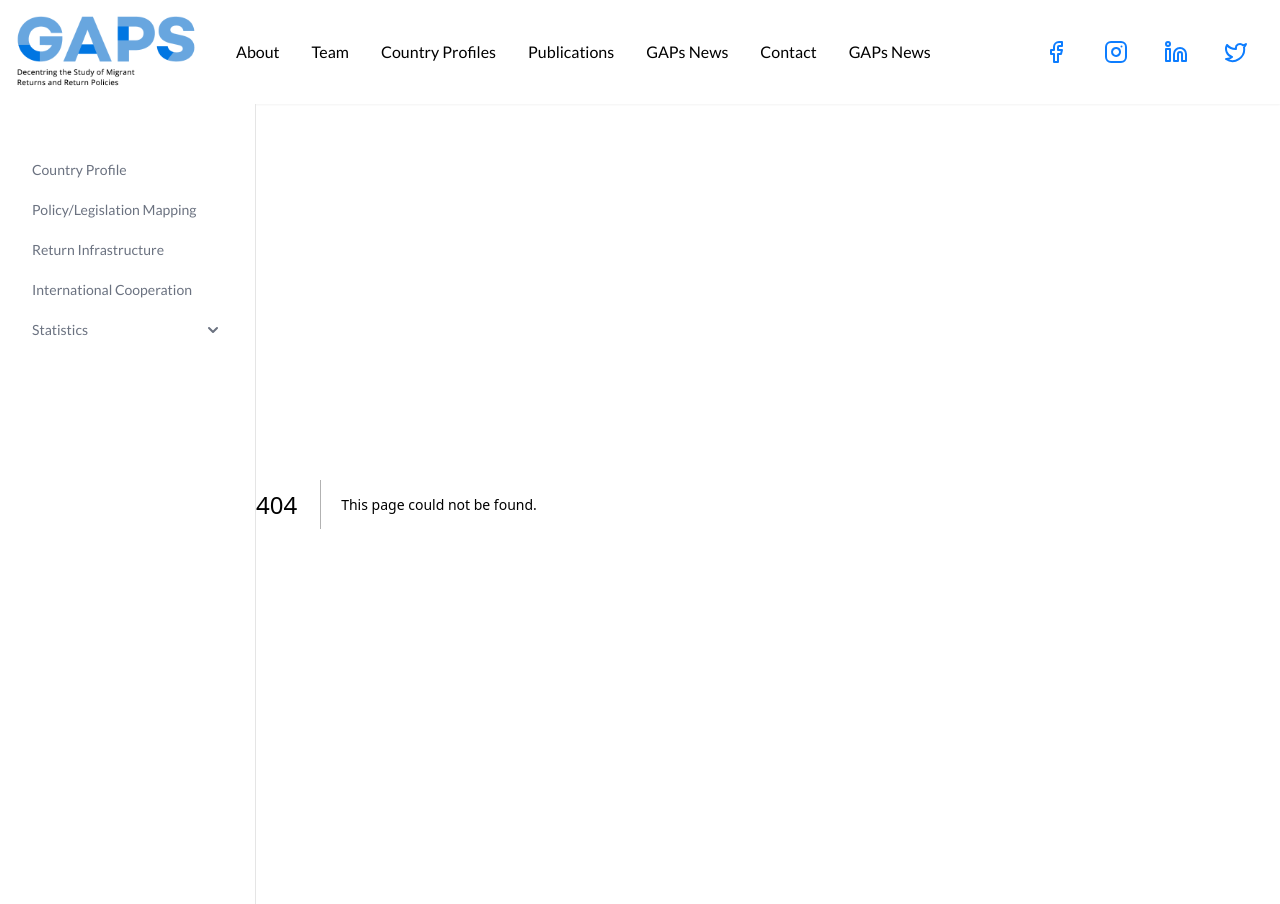
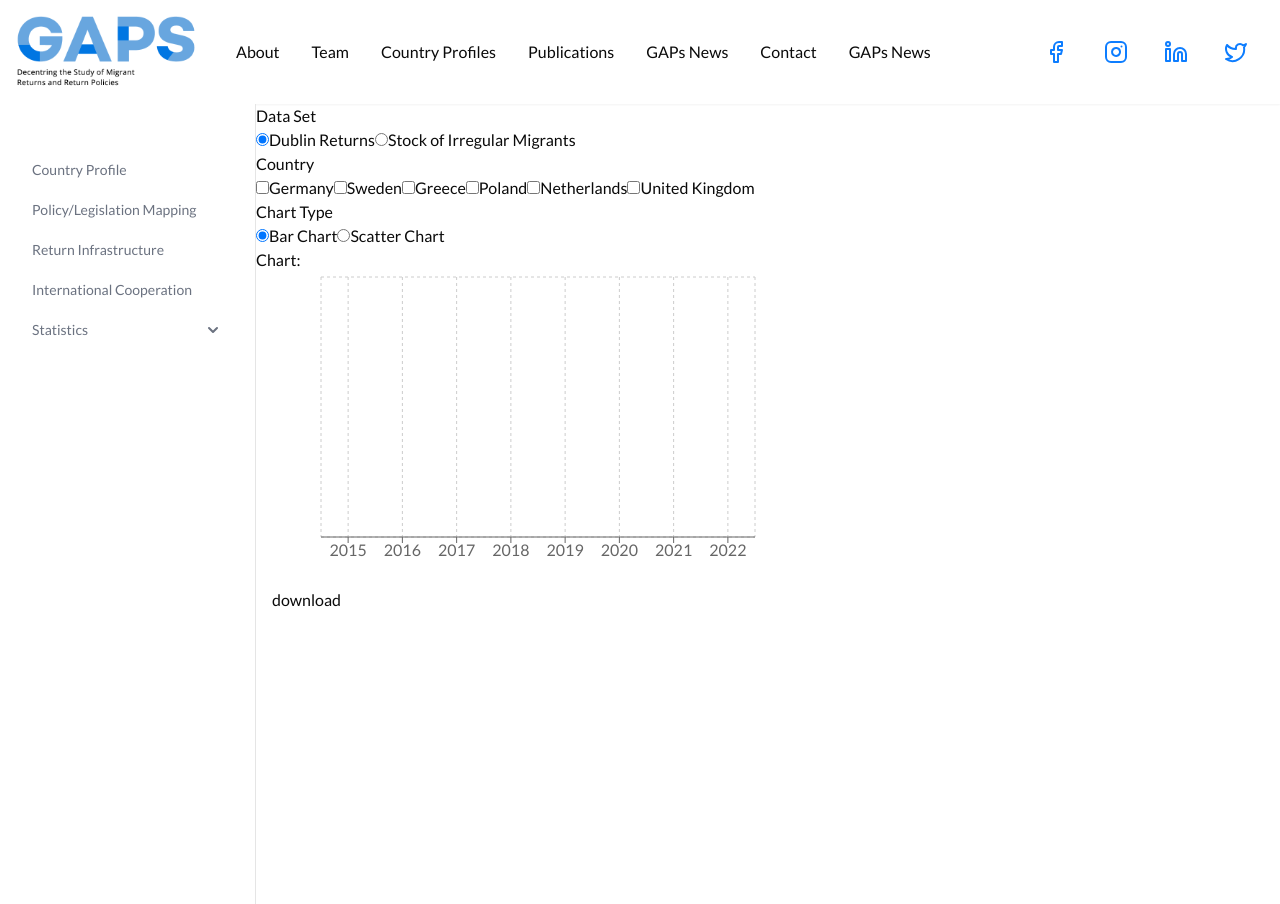
Before and after one commit to muhsinaltintop/gap-project, a Next.js app: page /statistics/dublin-returns in a window 1280 px wide. Before the commit this address had no page. Built offline with nearby package versions, Linux system fonts and the light colour scheme.

Commit message:
download chart feature added

```diff
--- /dev/null
+++ b/app/_components/ChartComponent.jsx
@@ -0,0 +1,192 @@
+"use client";
+import React, { useState } from "react";
+import { saveSvgAsPng } from "save-svg-as-png";
+import {
+  BarChart,
+  Bar,
+  XAxis,
+  YAxis,
+  CartesianGrid,
+  Tooltip,
+  Legend,
+  ResponsiveContainer,
+  ScatterChart,
+  Scatter,
+} from "recharts";
+import data from "../../public/_mocks_/dublin_returns.json";
+import data2 from "../../public/_mocks_/stock_of_im.json";
+import countries from "../../public/_mocks_/countryList.json";
+
+const ChartComponent = () => {
+  const [selectedCountries, setSelectedCountries] = useState([]);
+  const [selectedChartType, setSelectedChartType] = useState("bar");
+  const [selectedDataSet, setSelectedDataSet] = useState("data1");
+
+  const handleCountryChange = (country) => {
+    const index = selectedCountries.indexOf(country);
+    if (index === -1) {
+      setSelectedCountries([...selectedCountries, country]);
+    } else {
+      const newSelectedCountries = [...selectedCountries];
+      newSelectedCountries.splice(index, 1);
+      setSelectedCountries(newSelectedCountries);
+    }
+  };
+
+  const handleChartTypeChange = (chartType) => {
+    setSelectedChartType(chartType);
+  };
+
+  const handleDataSetChange = (dataSet) => {
+    setSelectedDataSet(dataSet);
+  };
+
+  // Filter the data based on the selectedCountries state and the selected data set
+  const filteredData =
+    selectedDataSet === "data1"
+      ? data.filter((entry) =>
+          selectedCountries.every((country) =>
+            Object.keys(entry).includes(country)
+          )
+        )
+      : data2.filter((entry) =>
+          selectedCountries.every((country) =>
+            Object.keys(entry).includes(country)
+          )
+        );
+
+  // Filter the countries based on the selectedCountries state
+  const filteredCountries = countries.filter((country) =>
+    selectedCountries.includes(country.countryName)
+  );
+
+  let chartComponent;
+  if (selectedChartType === "bar") {
+    chartComponent = (
+      <BarChart width={1260} height={500} data={filteredData}>
+        <CartesianGrid strokeDasharray="3 3" />
+        <XAxis dataKey="Year" />
+        <YAxis />
+        <Tooltip />
+        <Legend />
+        {filteredCountries.map((country, index) => (
+          <Bar key={index} dataKey={country.countryName} fill={country.color} />
+        ))}
+      </BarChart>
+    );
+  } else {
+    chartComponent = (
+      <ScatterChart
+        margin={{
+          top: 20,
+          right: 20,
+          bottom: 20,
+          left: 20,
+        }}
+      >
+        <Legend />
+        <CartesianGrid />
+        <XAxis type="year" dataKey="Year" name="stature" unit="" />
+        <YAxis type="number" />
+        <Tooltip cursor={{ strokeDasharray: "3 3" }} />
+        {filteredCountries.map((country, index) => (
+          <Scatter
+            key={index}
+            name={country.countryName}
+            data={filteredData}
+            dataKey={country.countryName}
+            fill={country.color}
+          />
+        ))}
+      </ScatterChart>
+    );
+  }
+
+  return (
+    <div>
+      <div>
+        <h3>Data Set</h3>
+        <label>
+          <input
+            type="radio"
+            value="data1"
+            checked={selectedDataSet === "data1"}
+            onChange={() => handleDataSetChange("data1")}
+          />
+          Dublin Returns
+        </label>
+        <label>
+          <input
+            type="radio"
+            value="data2"
+            checked={selectedDataSet === "data2"}
+            onChange={() => handleDataSetChange("data2")}
+          />
+          Stock of Irregular Migrants
+        </label>
+      </div>
+      <div>
+        <h3>Country</h3>
+        {Object.keys(data[0]).map((key) => {
+          if (key !== "Year") {
+            return (
+              <label key={key}>
+                <input
+                  type="checkbox"
+                  value={key}
+                  checked={selectedCountries.includes(key)}
+                  onChange={() => handleCountryChange(key)}
+                />
+                {key}
+              </label>
+            );
+          }
+        })}
+      </div>
+      <div>
+        <h3>Chart Type</h3>
+        <label>
+          <input
+            type="radio"
+            value="bar"
+            checked={selectedChartType === "bar"}
+            onChange={() => handleChartTypeChange("bar")}
+          />
+          Bar Chart
+        </label>
+        <label>
+          <input
+            type="radio"
+            value="scatter"
+            checked={selectedChartType === "scatter"}
+            onChange={() => handleChartTypeChange("scatter")}
+          />
+          Scatter Chart
+        </label>
+      </div>
+      <h2>Chart:</h2>
+      <ResponsiveContainer
+        className="downloadimage"
+        width={"100%"}
+        height={300}
+      >
+        {chartComponent}
+      </ResponsiveContainer>
+      <button
+        className="m-4"
+        onClick={() =>
+          saveSvgAsPng(
+            document
+              .getElementsByClassName("downloadimage")[0]
+              .getElementsByTagName("svg")[0],
+            "recharts.png"
+          )
+        }
+      >
+        download
+      </button>
+    </div>
+  );
+};
+
+export default ChartComponent;
--- a/app/_components/Map.jsx
+++ b/app/_components/Map.jsx
@@ -2,7 +2,6 @@
 import React, { memo, useEffect, useState } from "react";
 import { ComposableMap, Geographies, Geography } from "react-simple-maps";
 import { Tooltip } from "@mui/material";
-
 import countryProfileData from "../../public/countryProfile.json";
 import ModalComponent from "./ModalComponent";
 
--- a/app/_components/SideMenu.jsx
+++ b/app/_components/SideMenu.jsx
@@ -45,7 +45,7 @@ const SideMenu = () => {
         {
           id: 4,
           name: "Dublin Returns",
-          path: "/",
+          path: "statistics/dublin-returns",
         },
         {
           id: 5,
--- /dev/null
+++ b/app/statistics/dublin-returns/page.jsx
@@ -0,0 +1,11 @@
+import ChartComponent from "@/app/_components/ChartComponent";
+import data from "../../../public/_mocks_/dublin_returns.json";
+const page = () => {
+  return (
+    <div>
+      <ChartComponent data={data} />
+    </div>
+  );
+};
+
+export default page;
--- a/package.json
+++ b/package.json
@@ -19,6 +19,8 @@
     "react": "^18",
     "react-dom": "^18",
     "react-simple-maps": "^3.0.0",
+    "recharts": "^2.12.7",
+    "save-svg-as-png": "^1.4.17",
     "tailwind-merge": "^2.3.0",
     "tailwindcss-animate": "^1.0.7"
   },
--- a/public/_mocks_/countryList.json
+++ b/public/_mocks_/countryList.json
@@ -1,23 +1,28 @@
 [
   {
     "id": 1,
-    "countryName": "Germany"
+    "countryName": "Germany",
+    "color": "#ffce00"
   },
   {
     "id": 2,
-    "countryName": "Sweden"
+    "countryName": "Sweden",
+    "color": "#006aa7"
   },
   {
     "id": 3,
-    "countryName": "Greece"
+    "countryName": "Greece",
+    "color": "#006aa7"
   },
   {
     "id": 4,
-    "countryName": "Poland"
+    "countryName": "Poland",
+    "color": "#dc143c"
   },
   {
     "id": 5,
-    "countryName": "Netherlands"
+    "countryName": "Netherlands",
+    "color": "#21468b"
   },
   {
     "id": 6,
@@ -53,6 +58,7 @@
   },
   {
     "id": 14,
-    "countryName": "United Kingdom"
+    "countryName": "United Kingdom",
+    "color": "#c8102e"
   }
 ]
--- /dev/null
+++ b/public/_mocks_/dublin_returns.json
@@ -0,0 +1,74 @@
+[
+  {
+    "Year": 2015,
+    "Germany": 3597,
+    "Sweden": 6465,
+    "Greece": 847,
+    "Poland": 21,
+    "Netherlands": 0,
+    "United Kingdom": 3.492
+  },
+  {
+    "Year": 2016,
+    "Germany": 3968,
+    "Sweden": 10316,
+    "Greece": 890,
+    "Poland": 9,
+    "Netherlands": 0,
+    "United Kingdom": 4.239
+  },
+  {
+    "Year": 2017,
+    "Germany": 7102,
+    "Sweden": 2821,
+    "Greece": 4467,
+    "Poland": 16,
+    "Netherlands": 0,
+    "United Kingdom": 5.712
+  },
+  {
+    "Year": 2018,
+    "Germany": 9209,
+    "Sweden": 2113,
+    "Greece": 5447,
+    "Poland": 80,
+    "Netherlands": 1850,
+    "United Kingdom": 5.51
+  },
+  {
+    "Year": 2019,
+    "Germany": 8423,
+    "Sweden": 2178,
+    "Greece": 2546,
+    "Poland": 55,
+    "Netherlands": 2420,
+    "United Kingdom": 3.258
+  },
+  {
+    "Year": 2020,
+    "Germany": 2953,
+    "Sweden": 1319,
+    "Greece": 1825,
+    "Poland": 30,
+    "Netherlands": 1280,
+    "United Kingdom": 8.502
+  },
+  {
+    "Year": 2021,
+    "Germany": 2656,
+    "Sweden": 806,
+    "Greece": 1549,
+    "Poland": 120,
+    "Netherlands": 970,
+    "United Kingdom": 0
+  },
+  {
+    "Year": 2022,
+    "Germany": 4158,
+    "Sweden": 1248,
+    "Greece": 1037,
+    "Poland": 95,
+    "Netherlands": 1520,
+    "United Kingdom": 0
+  }
+]
--- /dev/null
+++ b/public/_mocks_/stock_of_im.json
@@ -0,0 +1,114 @@
+[
+  {
+    "Year": 2015,
+    "Germany": 0,
+    "Sweden": 1445,
+    "Greece": 911470,
+    "Poland": 12557,
+    "Netherlands": 3150,
+    "Turkey": 146485,
+    "Tunisia": 1061,
+    "Canada": 0,
+    "United Kingdom": 70020,
+    "Jordan": 0,
+    "Nigeria": 0
+  },
+  {
+    "Year": 2016,
+    "Germany": 0,
+    "Sweden": 1210,
+    "Greece": 204820,
+    "Poland": 18493,
+    "Netherlands": 2760,
+    "Turkey": 174466,
+    "Tunisia": 1368,
+    "Canada": 0,
+    "United Kingdom": 59895,
+    "Jordan": 0,
+    "Nigeria": 37000
+  },
+  {
+    "Year": 2017,
+    "Germany": 0,
+    "Sweden": 2145,
+    "Greece": 68110,
+    "Poland": 22558,
+    "Netherlands": 2120,
+    "Turkey": 174752,
+    "Tunisia": 6520,
+    "Canada": 0,
+    "United Kingdom": 54910,
+    "Jordan": 0,
+    "Nigeria": 0
+  },
+  {
+    "Year": 2018,
+    "Germany": 0,
+    "Sweden": 1720,
+    "Greece": 93365,
+    "Poland": 26547,
+    "Netherlands": 2790,
+    "Turkey": 268003,
+    "Tunisia": 5299,
+    "Canada": 0,
+    "United Kingdom": 27830,
+    "Jordan": 0,
+    "Nigeria": 13650
+  },
+  {
+    "Year": 2019,
+    "Germany": 0,
+    "Sweden": 2170,
+    "Greece": 123025,
+    "Poland": 26625,
+    "Netherlands": 3565,
+    "Turkey": 454662,
+    "Tunisia": 2799,
+    "Canada": 0,
+    "United Kingdom": 22275,
+    "Jordan": 0,
+    "Nigeria": 7995
+  },
+  {
+    "Year": 2020,
+    "Germany": 0,
+    "Sweden": 2615,
+    "Greece": 47295,
+    "Poland": 9823,
+    "Netherlands": 3640,
+    "Turkey": 122302,
+    "Tunisia": 13185,
+    "Canada": 0,
+    "United Kingdom": 17100,
+    "Jordan": 0,
+    "Nigeria": 0
+  },
+  {
+    "Year": 2021,
+    "Germany": 0,
+    "Sweden": 2635,
+    "Greece": 38015,
+    "Poland": 6812,
+    "Netherlands": 5010,
+    "Turkey": 162996,
+    "Tunisia": 16725,
+    "Canada": 0,
+    "United Kingdom": 36813,
+    "Jordan": 0,
+    "Nigeria": 0
+  },
+  {
+    "Year": 2022,
+    "Germany": 0,
+    "Sweden": 2455,
+    "Greece": 49060,
+    "Poland": 7166,
+    "Netherlands": 5510,
+    "Turkey": 285027,
+    "Tunisia": 25260,
+    "Canada": 0,
+    "United Kingdom": 54702,
+    "Jordan": 0,
+    "Nigeria": 0
+  }
+]
```
Also changed, not shown: 1 other file (tests, documents, lock files or other folders).
